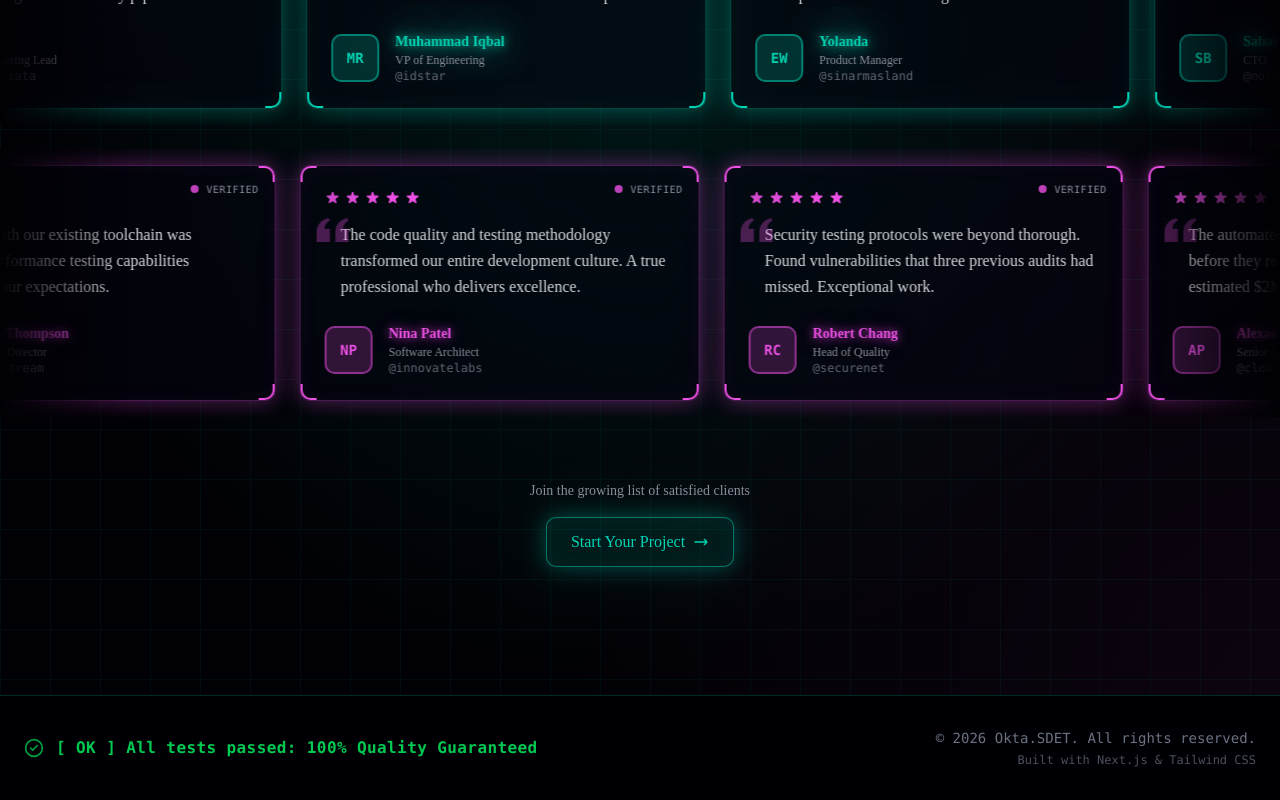
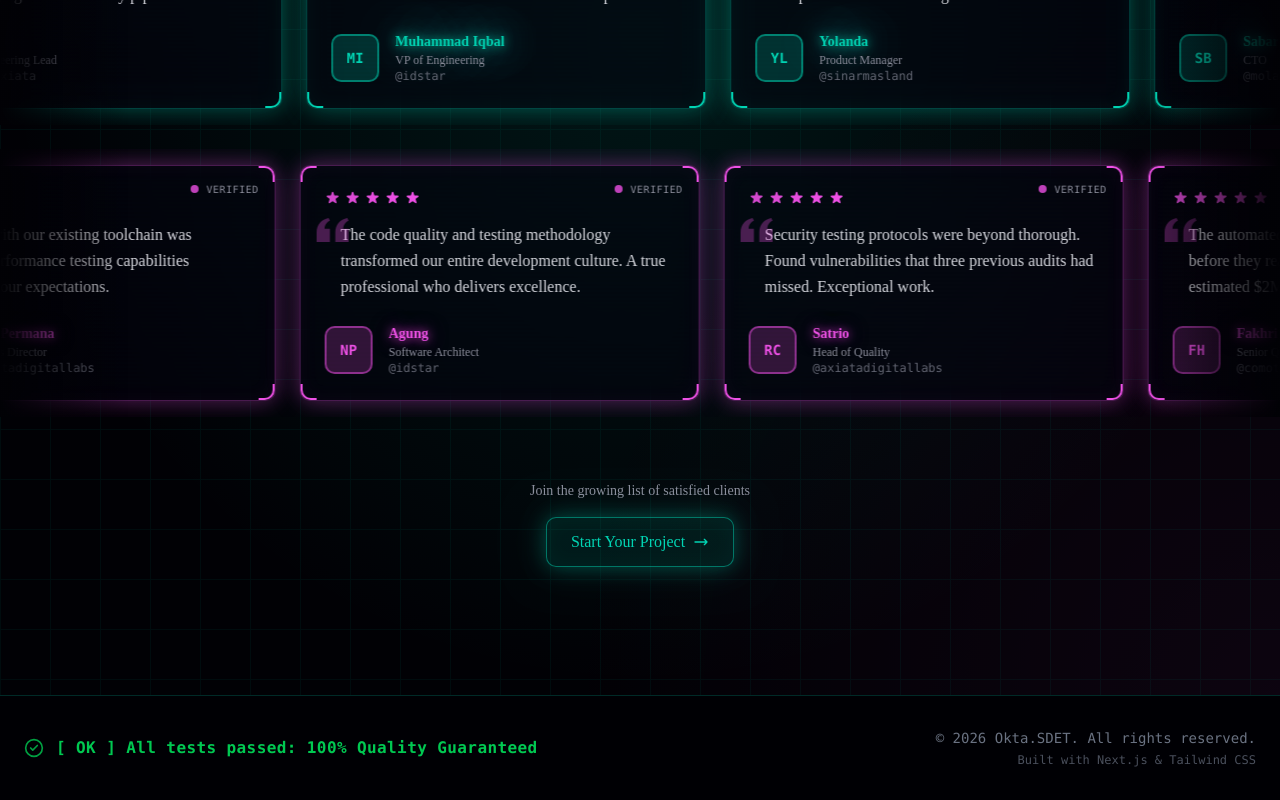
Before and after one commit to okta0marcelino-sketch/personal-website, a Next.js app: page / in a window 1280 px wide. Shown: the part 3541-4341 px from the top of the page. Built offline with nearby package versions, Linux system fonts and the light colour scheme.

Commit message:
feat: update testimonial details and avatars

```diff
--- a/src/components/Testimonials.tsx
+++ b/src/components/Testimonials.tsx
@@ -21,7 +21,7 @@ const testimonials: Testimonial[] = [
     company: "XL Axiata",
     content:
       "The test automation framework reduced our regression cycle from 3 days to 4 hours. Absolutely game-changing for our delivery pipeline.",
-    avatar: "SC",
+    avatar: "FI",
     rating: 5,
   },
   {
@@ -31,7 +31,7 @@ const testimonials: Testimonial[] = [
     company: "IdStar",
     content:
       "Quality metrics improved by 340% after implementation. The CI/CD integration was seamless and the documentation was impeccable.",
-    avatar: "MR",
+    avatar: "MI",
     rating: 5,
   },
   {
@@ -41,7 +41,7 @@ const testimonials: Testimonial[] = [
     company: "SinarmasLand",
     content:
       "Zero critical bugs in production for 8 months straight. The attention to edge cases and comprehensive test coverage is remarkable.",
-    avatar: "EW",
+    avatar: "YL",
     rating: 5,
   },
   {
@@ -56,29 +56,29 @@ const testimonials: Testimonial[] = [
   },
   {
     id: 5,
-    name: "Alexandra Petrov",
+    name: "Fakhri",
     role: "Senior QA Manager",
-    company: "CloudNine Inc",
+    company: "ComoTV",
     content:
       "The automated testing suite caught 47 critical issues before they reached production. Saved us an estimated $2M in potential damages.",
-    avatar: "AP",
+    avatar: "FH",
     rating: 5,
   },
   {
     id: 6,
-    name: "James Thompson",
+    name: "Iqbal Permana",
     role: "DevOps Director",
-    company: "DataStream",
+    company: "Axiata Digital Labs",
     content:
       "Integration with our existing toolchain was effortless. Performance testing capabilities exceeded all our expectations.",
-    avatar: "JT",
+    avatar: "IP",
     rating: 5,
   },
   {
     id: 7,
-    name: "Nina Patel",
+    name: "Agung",
     role: "Software Architect",
-    company: "InnovateLabs",
+    company: "IDStar",
     content:
       "The code quality and testing methodology transformed our entire development culture. A true professional who delivers excellence.",
     avatar: "NP",
@@ -86,9 +86,9 @@ const testimonials: Testimonial[] = [
   },
   {
     id: 8,
-    name: "Robert Chang",
+    name: "Satrio",
     role: "Head of Quality",
-    company: "SecureNet",
+    company: "Axiata Digital Labs",
     content:
       "Security testing protocols were beyond thorough. Found vulnerabilities that three previous audits had missed. Exceptional work.",
     avatar: "RC",
```
